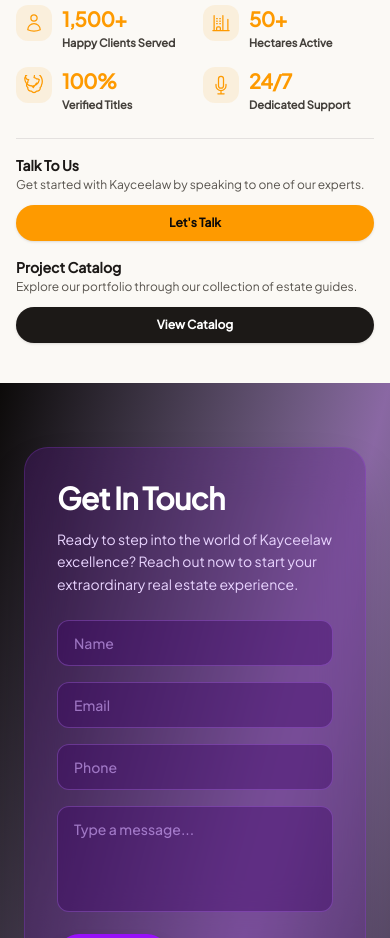
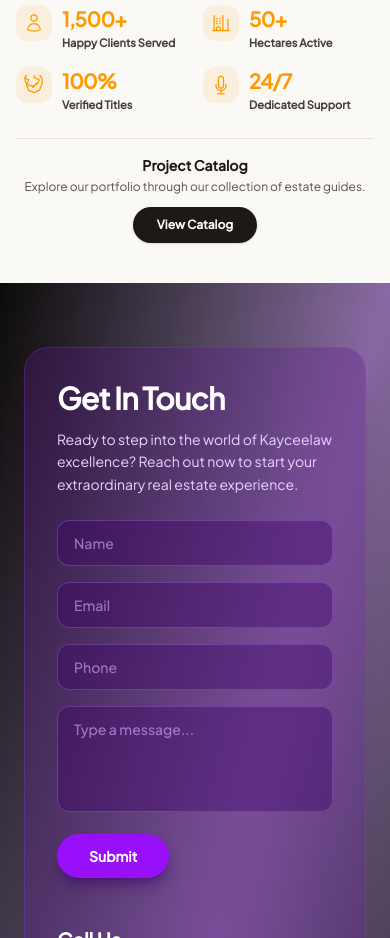
Before and after one commit to ILEMONAcodes/klp, a Next.js app: page / in a window 390 px wide. Shown: the part 1880-2818 px from the top of the page. Built offline with nearby package versions, Linux system fonts and the light colour scheme.

Commit message:
Remove Talk To Us CTA block and centralize Project Catalog section on mobile

```diff
--- a/components/AboutSection.tsx
+++ b/components/AboutSection.tsx
@@ -48,7 +48,7 @@
 
 export default function AboutSection() {
   return (
-    <section className="relative bg-[#fbf9f5] text-stone-900 py-10 sm:py-16 px-4 sm:px-6 lg:px-12 overflow-hidden">
+    <section id="about" className="relative bg-[#fbf9f5] text-stone-900 py-10 sm:py-16 px-4 sm:px-6 lg:px-12 overflow-hidden">
       <div className="max-w-7xl mx-auto">
 
         {/* MAIN 2-COLUMN LAYOUT */}
@@ -76,7 +76,7 @@
             </div>
           </motion.div>
 
-          {/* RIGHT COLUMN: HEADERS, TEXT, STATS & BUTTONS */}
+          {/* RIGHT COLUMN: HEADERS, TEXT, STATS & CATALOG CTA */}
           <div className="lg:col-span-7 flex flex-col justify-between space-y-6">
 
             {/* Headers & Narrative */}
@@ -154,43 +154,28 @@
               ))}
             </div>
 
-            {/* Action Buttons Row */}
+            {/* Project Catalog Section Only */}
             <motion.div
               initial={{ opacity: 0, y: 25 }}
               whileInView={{ opacity: 1, y: 0 }}
               viewport={{ once: true }}
               transition={{ duration: 0.7, delay: 0.3 }}
-              className="grid grid-cols-1 sm:grid-cols-2 gap-4 pt-4 border-t border-stone-300/60"
+              className="pt-4 border-t border-stone-300/60 flex flex-col items-center text-center sm:items-start sm:text-left"
             >
-              <div>
-                <h4 className="font-bold text-stone-900 text-sm sm:text-base mb-0.5">
-                  Talk To Us
-                </h4>
-                <p className="text-stone-600 text-xs mb-3">
-                  Get started with Kayceelaw by speaking to one of our experts.
-                </p>
-                <motion.button
-                  whileTap={{ scale: 0.95 }}
-                  className="w-full sm:w-auto px-6 py-2.5 bg-amber-500 hover:bg-amber-600 active:bg-amber-700 text-stone-950 font-bold rounded-full transition-all duration-200 text-xs shadow-sm"
-                >
-                  Let's Talk
-                </motion.button>
-              </div>
-
-              <div>
-                <h4 className="font-bold text-stone-900 text-sm sm:text-base mb-0.5">
+              <h4 className="font-bold text-stone-900 text-sm sm:text-base mb-1">
                 Project Catalog
               </h4>
-                <p className="text-stone-600 text-xs mb-3">
+              <p className="text-stone-600 text-xs mb-3 max-w-sm">
                 Explore our portfolio through our collection of estate guides.
               </p>
-                <motion.button
+              <motion.a
+                href="/catalog.pdf" // Update to your catalog file path or link
+                target="_blank"
                 whileTap={{ scale: 0.95 }}
-                  className="w-full sm:w-auto px-6 py-2.5 bg-stone-900 hover:bg-stone-800 active:bg-stone-950 text-white font-bold rounded-full transition-all duration-200 text-xs shadow-sm"
+                className="inline-flex items-center justify-center px-6 py-2.5 bg-stone-900 hover:bg-stone-800 active:bg-stone-950 text-white font-semibold rounded-full transition-all duration-200 text-xs shadow-sm"
               >
                 View Catalog
-                </motion.button>
-              </div>
+              </motion.a>
             </motion.div>
 
           </div>
```
Lines whose indentation alone changed are shown as unchanged.
